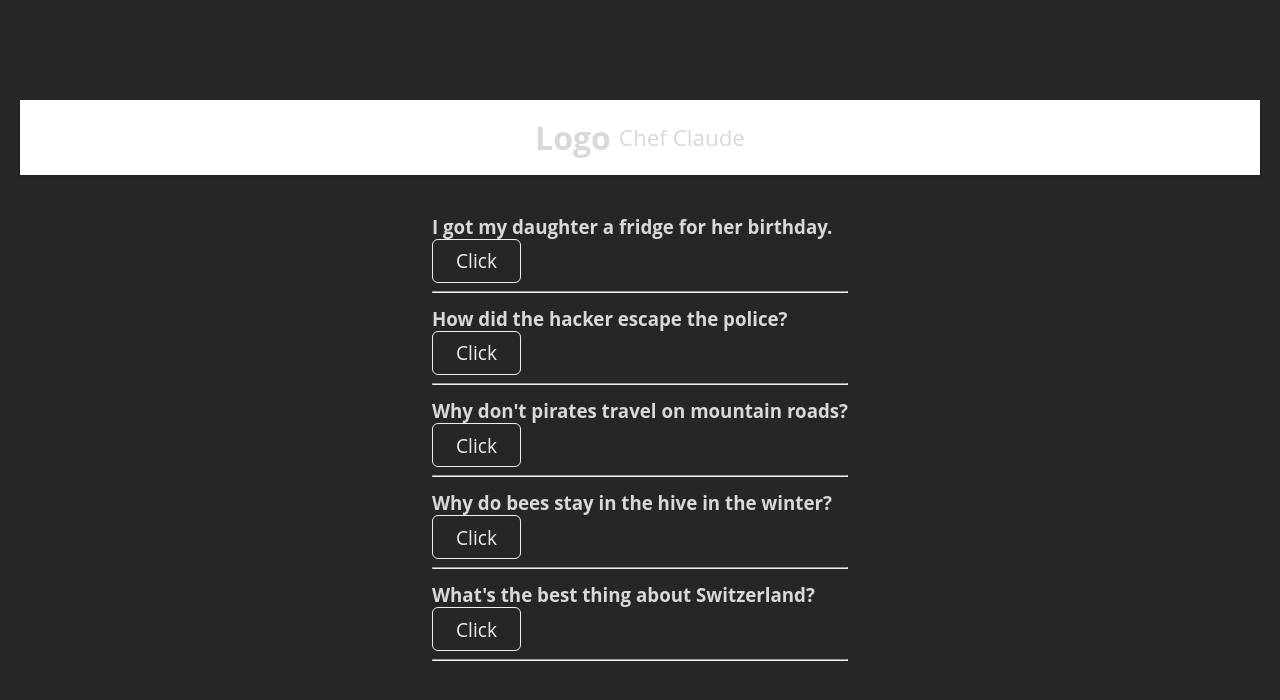
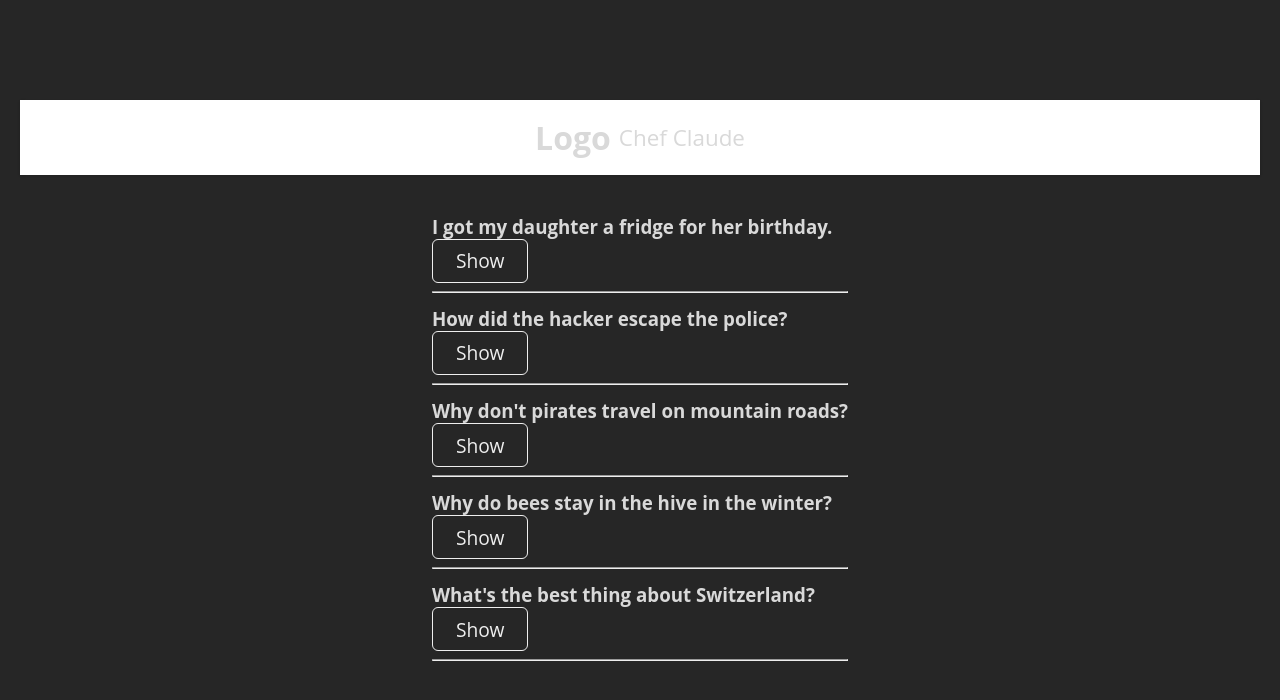
Before and after one commit to Jogata/SoftUni-React-Project, a React (Vite) app in the folder client/: page / in a window 1280 px wide. Shown: the top 700 px of the page. Built offline with nearby package versions, Linux system fonts and the light colour scheme; a web font is replaced by a local one.

Commit message:
practice conditional rendering

```diff
--- a/client/src/components/recepies/Main.jsx
+++ b/client/src/components/recepies/Main.jsx
@@ -32,7 +32,9 @@ export function Main() {
             <div>
                 {props.setup && <h3>{props.setup}</h3>}
                 {isShown && <p>{props.punchline}</p>}
-                <button onClick={toggle}>click</button>
+                <button onClick={toggle}>
+                    {isShown ? "Hide" : "Show"}
+                </button>
                 <hr />
             </div>
         )
```
